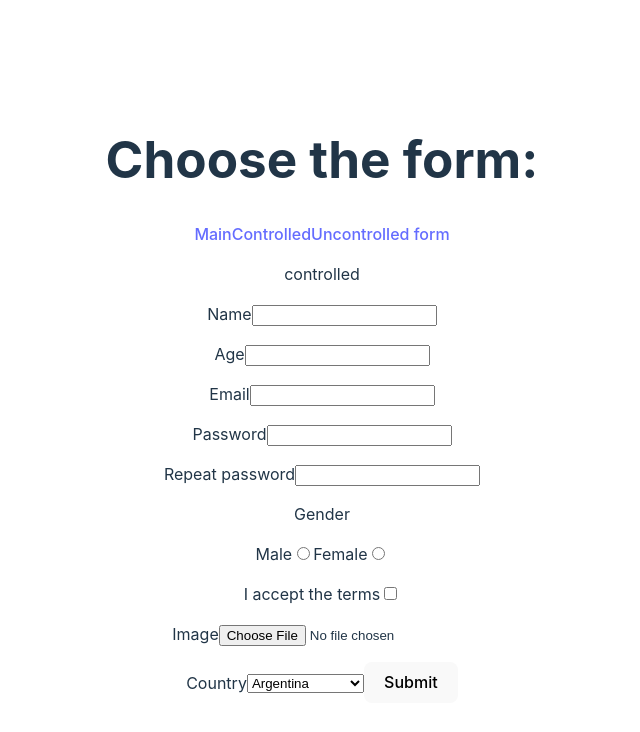
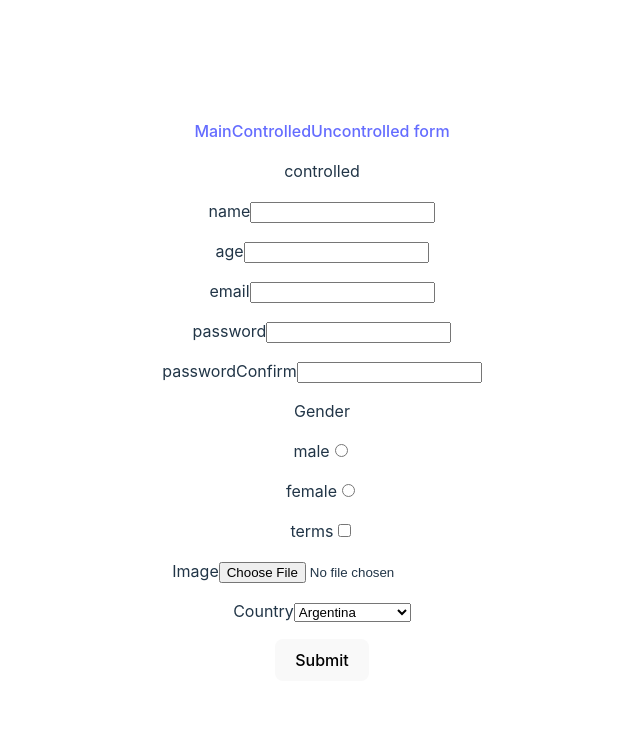
Before and after one commit to mikhailyatsenko/react-hook-form, a React (Vite) app: page /controlled in a window 1280 px wide. Shown: the top 732 px of the page, without its empty margins (318-958 px from the left). Built offline with nearby package versions, Linux system fonts and the light colour scheme.

Commit message:
fix store to save all data in array, add FormField component

```diff
--- a/src/App.tsx
+++ b/src/App.tsx
@@ -1,4 +1,3 @@
-// import Main from './components/Main';
 import { Outlet } from 'react-router-dom';
 import { Link } from 'react-router-dom';
 
@@ -7,7 +6,7 @@ import './App.css';
 function App() {
   return (
     <main>
-      <h1>Choose the form:</h1>
+      {/* <h1>Choose the form:</h1> */}
       <nav>
         <Link to="/">Main</Link>
         <Link to="/controlled">Controlled</Link>
--- a/src/components/Controlled.tsx
+++ /dev/null
@@ -1,140 +0,0 @@
-import { useForm } from 'react-hook-form';
-import { yupResolver } from '@hookform/resolvers/yup';
-import { SubmitHandler } from 'react-hook-form';
-import { fileConverter } from '../helpers/fileConverter';
-import { validationShema } from '../validation/validationSchema';
-import { useAppDispatch } from '../store';
-import { useAppSelector } from '../store';
-import { setData } from '../store/reducers/formDataSlice';
-
-interface Form {
-  name: string;
-  age: number;
-  email: string;
-  password: string;
-  passwordConfirm: string;
-  country: string;
-  gender: string;
-  terms: boolean;
-  img?: unknown | File;
-}
-
-// interface FormWithBase64Img extends Form {
-//   img: string;
-// }
-
-const Controlled = () => {
-  const { countries } = useAppSelector((store) => store.CountriesListSlice);
-  const dispatch = useAppDispatch();
-  const {
-    register,
-    handleSubmit,
-    setValue,
-    formState: { errors },
-    trigger,
-  } = useForm({
-    mode: 'onBlur',
-    resolver: yupResolver(validationShema),
-  });
-
-  const onSubmit: SubmitHandler<Form> = async (data) => {
-    if (data.img instanceof File) {
-      const base64Image = await fileConverter(data.img);
-
-      const dataWithBase64Img = { ...data, img: base64Image };
-      dispatch(setData(dataWithBase64Img));
-    }
-  };
-
-  const handleFileChange = (event: React.ChangeEvent<HTMLInputElement>) => {
-    if (event.target.files && event.target.files[0] instanceof File) {
-      const file = event.target.files[0];
-      setValue('img', file);
-      trigger('img');
-    }
-  };
-
-  return (
-    <div>
-      <p>controlled</p>
-      <form onSubmit={handleSubmit(onSubmit)}>
-        <label htmlFor="name">Name</label>
-        <input {...register('name')} type="text" id="name" />
-        <p>{errors.name?.message}</p>
-        <label htmlFor="age">Age</label>
-        <input {...register('age')} type="number" id="age" />
-        <p>{errors.age?.message}</p>
-        <label htmlFor="email">Email</label>
-        <input {...register('email')} id="email" />
-        <p>{errors.email?.message}</p>
-        <label htmlFor="password">Password</label>
-        <input {...register('password')} type="password" id="password" />
-        <p>
-          {errors.password?.message
-            ? 'Password should contain at least one digit, one lowercase letter, one uppercase letter and special character'
-            : ''}
-        </p>
-        <label htmlFor="password2">Repeat password</label>
-
-        <input
-          {...register('passwordConfirm')}
-          type="password"
-          id="password-comfirm"
-        />
-        <p>{errors.passwordConfirm?.message}</p>
-
-        <p>Gender</p>
-        <div>
-          <label htmlFor="male">Male</label>
-          <input
-            {...register('gender')}
-            type="radio"
-            id="male"
-            name="gender"
-            value="male"
-          />
-          <label htmlFor="female">Female</label>
-          <input
-            {...register('gender')}
-            type="radio"
-            id="female"
-            name="gender"
-            value="female"
-          />
-        </div>
-        <p>{errors.gender?.message}</p>
-
-        <div>
-          <label htmlFor="terms">I accept the terms</label>
-          <input
-            {...register('terms')}
-            type="checkbox"
-            id="terms"
-            name="terms"
-          />
-        </div>
-        <p>{errors.terms?.message}</p>
-
-        <label htmlFor="image">Image</label>
-        <input type="file" id="image" onChange={(e) => handleFileChange(e)} />
-        <p>{errors.img?.message}</p>
-
-        <label htmlFor="country">Country</label>
-        <select {...register('country')} name="country" id="country">
-          {countries.map((country, index) => {
-            return (
-              <option key={index} value={country}>
-                {country}
-              </option>
-            );
-          })}
-        </select>
-        {/* <p>Error</p> */}
-
-        <button>Submit</button>
-      </form>
-    </div>
-  );
-};
-
-export default Controlled;
--- /dev/null
+++ b/src/components/FormField.tsx
@@ -0,0 +1,21 @@
+import { useFormContext } from 'react-hook-form';
+
+interface FormFieldProps {
+  name: string;
+  type: string;
+  error?: string | undefined;
+  value?: string;
+}
+
+const FormField: React.FC<FormFieldProps> = ({ name, type, error, value }) => {
+  const { register } = useFormContext();
+  return (
+    <>
+      <label htmlFor={name}>{value ? value : name}</label>
+      <input {...register(name)} type={type} name={name} value={value} />
+      <p>{error}</p>
+    </>
+  );
+};
+
+export default FormField;
--- /dev/null
+++ b/src/containers/Controlled.tsx
@@ -0,0 +1,119 @@
+import { FormProvider, useForm } from 'react-hook-form';
+import { yupResolver } from '@hookform/resolvers/yup';
+import { SubmitHandler } from 'react-hook-form';
+import { fileConverter } from '../helpers/fileConverter';
+import { validationShema } from '../validation/validationSchema';
+import { useAppDispatch } from '../store';
+import { useAppSelector } from '../store';
+import { setData } from '../store/reducers/formDataSlice';
+import FormField from '../components/FormField';
+import { useNavigate } from 'react-router';
+
+interface Form {
+  name: string;
+  age: number;
+  email: string;
+  password: string;
+  passwordConfirm: string;
+  country: string;
+  gender: string;
+  terms: boolean;
+  img?: unknown | File;
+}
+
+// interface FormWithBase64Img extends Form {
+//   img: string;
+// }
+
+const Controlled = () => {
+  const { countries } = useAppSelector((store) => store.CountriesListSlice);
+  const dispatch = useAppDispatch();
+  const navigate = useNavigate();
+
+  const form = useForm({
+    mode: 'onBlur',
+    resolver: yupResolver(validationShema),
+  });
+
+  const {
+    handleSubmit,
+    register,
+    trigger,
+    setValue,
+    formState: { errors },
+  } = form;
+
+  const onSubmit: SubmitHandler<Form> = async (data) => {
+    if (data.img instanceof File) {
+      const base64Image = await fileConverter(data.img);
+
+      const dataWithBase64Img = { ...data, img: base64Image };
+      dispatch(setData(dataWithBase64Img));
+      navigate('/');
+    }
+  };
+
+  const handleFileChange = (event: React.ChangeEvent<HTMLInputElement>) => {
+    if (event.target.files && event.target.files[0] instanceof File) {
+      const file = event.target.files[0];
+      setValue('img', file);
+      trigger('img');
+    }
+  };
+
+  return (
+    <div>
+      <p>controlled</p>
+      <FormProvider {...form}>
+        <form onSubmit={handleSubmit(onSubmit)}>
+          <FormField name="name" type="text" error={errors.name?.message} />
+          <FormField name="age" type="number" error={errors.age?.message} />
+          <FormField name="email" type="email" error={errors.email?.message} />
+          <FormField
+            name="password"
+            type="password"
+            error={errors.password?.message}
+          />
+          <FormField
+            name="passwordConfirm"
+            type="password"
+            error={errors.passwordConfirm?.message}
+          />
+
+          <p>Gender</p>
+          <div>
+            <FormField name="gender" type="radio" value="male" />
+            <FormField name="gender" type="radio" value="female" />
+          </div>
+          <p>{errors.gender?.message}</p>
+
+          <FormField
+            name="terms"
+            type="checkbox"
+            error={errors.terms?.message}
+          />
+
+          <label htmlFor="image">Image</label>
+          <input type="file" id="image" onChange={(e) => handleFileChange(e)} />
+          <p>{errors.img?.message}</p>
+
+          <label htmlFor="country">Country</label>
+          <select {...register('country')} name="country" id="country">
+            {countries.map((country, index) => {
+              return (
+                <option key={index} value={country}>
+                  {country}
+                </option>
+              );
+            })}
+          </select>
+          <p>{errors.country?.message}</p>
+
+          <button>Submit</button>
+        </form>
+      </FormProvider>
+    </div>
+  );
+};
+
+export default Controlled;
--- a/src/components/Uncontrolled.tsx
+++ b/src/containers/Uncontrolled.tsx
@@ -1,10 +1,11 @@
 import { useRef, useState } from 'react';
-// import { useAppDispatch } from '../store';
+import { useAppDispatch } from '../store';
 import { useAppSelector } from '../store';
 import { validationShema } from '../validation/validationSchema';
 import { ValidationError } from 'yup';
-// import { fileConverter } from '../helpers/fileConverter';
-// import { useNavigate } from 'react-router';
+import { fileConverter } from '../helpers/fileConverter';
+import { useNavigate } from 'react-router';
+import { setData } from '../store/reducers/formDataSlice';
 
 const Uncontrolled = () => {
   const nameRef = useRef<HTMLInputElement>(null);
@@ -17,22 +18,23 @@ const Uncontrolled = () => {
   const passwordRef = useRef<HTMLInputElement>(null);
   const passwordConfirmRef = useRef<HTMLInputElement>(null);
   const termsRef = useRef<HTMLInputElement>(null);
-  // const navigate = useNavigate();
+  const navigate = useNavigate();
   const { countries } = useAppSelector((store) => store.CountriesListSlice);
+
   const [errors, setErrors] = useState<Errors>({});
 
-  // const dispatch = useAppDispatch();
+  const dispatch = useAppDispatch();
 
   interface Form {
-    name?: string;
-    age?: number;
-    email?: string;
-    password?: string;
-    passwordConfirm?: string;
-    country?: string;
-    gender?: string;
-    terms?: boolean;
-    img?: File;
+    name: string | undefined;
+    age: number | undefined;
+    email: string | undefined;
+    password: string | undefined;
+    passwordConfirm: string | undefined;
+    country: string | undefined;
+    gender: string | undefined;
+    terms: boolean | undefined;
+    img: File | undefined;
   }
 
   interface Errors {
@@ -53,8 +55,6 @@ const Uncontrolled = () => {
       return true;
     } catch (error) {
       if (error instanceof ValidationError) {
-        console.log(error.inner);
-
         const validationErrors: Record<string, string> = {};
         error.inner.forEach((err) => {
           if (typeof err.path === 'string' && !validationErrors[err.path]) {
@@ -62,12 +62,11 @@ const Uncontrolled = () => {
           }
         });
         setErrors(validationErrors);
-        if (Object.keys(validationErrors).length === 0) {
-          return false;
-        }
+        return false;
       }
     }
   }
+
   async function handleSubmit(e: React.FormEvent<HTMLFormElement>) {
     e.preventDefault();
     const data: Form = {
@@ -85,19 +84,22 @@ const Uncontrolled = () => {
       password: passwordRef.current?.value,
       img: imgRef.current?.files ? imgRef.current?.files[0] : undefined,
     };
+
     const isValidate = await validateData(data);
-    console.log(isValidate);
-    // if (isValidate && data.img) {
-    // const base64Image = await fileConverter(data.img);
-    // const newData = { ...data, picture: base64Image };
-    // const newArrData = [newData, ...actualData];
-    // dispatch(setData(newArrData));
-    // navigate('/');
+    console.log(data, isValidate);
+    if (isValidate && data.img) {
+      const base64Image = await fileConverter(data.img);
+      const newData = { ...data, img: base64Image };
+
+      dispatch(setData(newData));
+      navigate('/');
+    }
   }
 
   const handleFileChange = (event: React.ChangeEvent<HTMLInputElement>) => {
     if (event.target.files && imgRef.current) {
       imgRef.current.files = event.target.files;
+      console.log(imgRef.current.files);
     }
   };
 
@@ -150,7 +152,12 @@ const Uncontrolled = () => {
         {errors.terms && <p>{errors.terms}</p>}
 
         <label htmlFor="image">Image</label>
-        <input type="file" id="image" onChange={(e) => handleFileChange(e)} />
+        <input
+          ref={imgRef}
+          type="file"
+          id="image"
+          onChange={(e) => handleFileChange(e)}
+        />
         {errors.img && <p>{errors.img}</p>}
 
         <label htmlFor="country">Country</label>
--- a/src/router/router.tsx
+++ b/src/router/router.tsx
@@ -1,7 +1,7 @@
 import App from '../App';
-import Controlled from '../components/Controlled';
-import Uncontrolled from '../components/Uncontrolled';
-import Main from '../components/Main';
+import Controlled from '../containers/Controlled';
+import Uncontrolled from '../containers/Uncontrolled';
+import Main from '../containers/Main';
 import { createBrowserRouter } from 'react-router-dom';
 
 const routes = [
--- a/src/store/reducers/countriesSlice.ts
+++ b/src/store/reducers/countriesSlice.ts
@@ -16,4 +16,3 @@ export const CountriesListSlice = createSlice({
 });
 
 export default CountriesListSlice.reducer;
-// export const { setData } = dataSlice.actions;
```
Also changed, not shown: src/components/Main.tsx (deleted, +0 -17 lines), src/containers/Main.tsx (added, +14 -0 lines), src/store/reducers/formDataSlice.ts (+13 -22 lines), src/containers/Error.tsx (renamed from src/components/Error.tsx).
